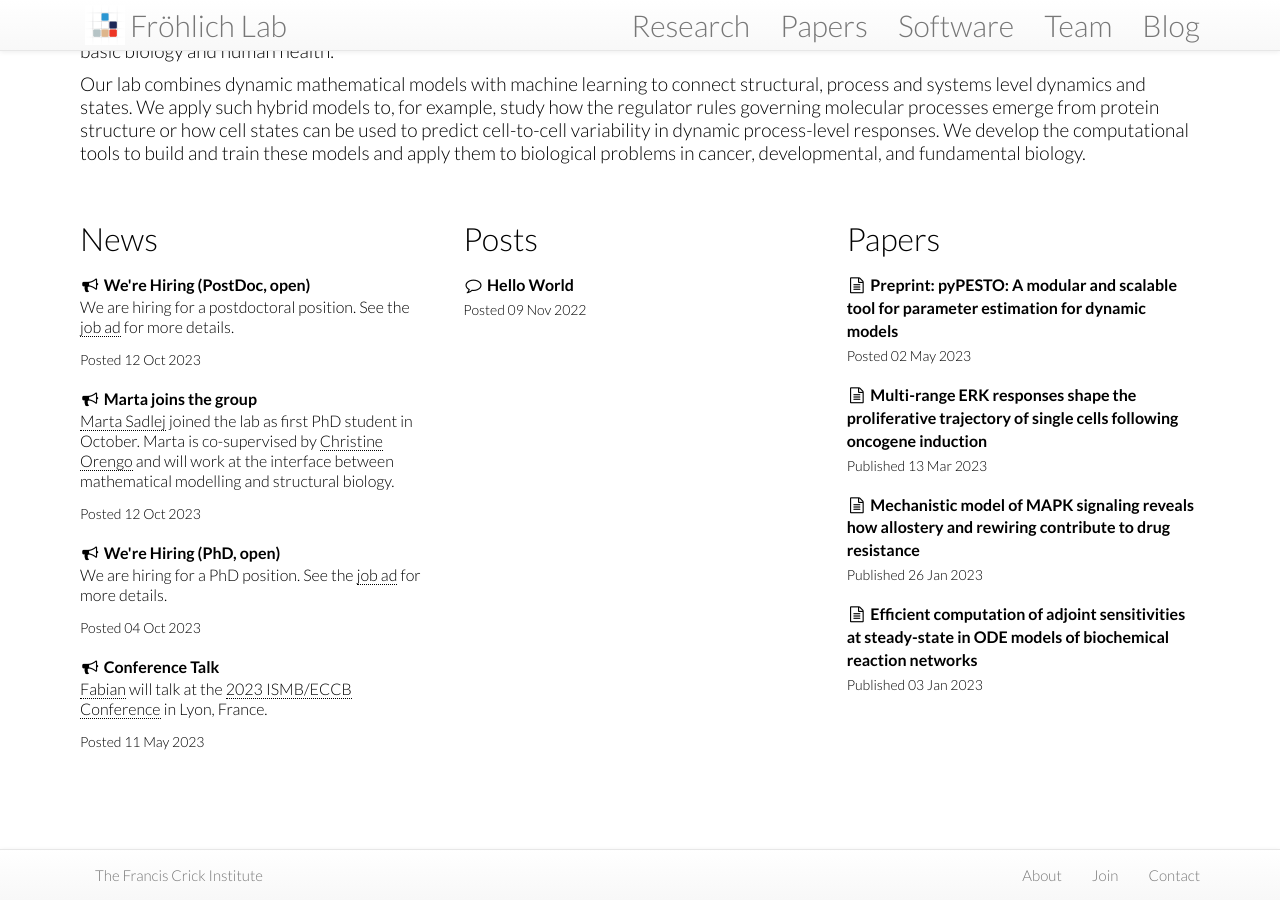
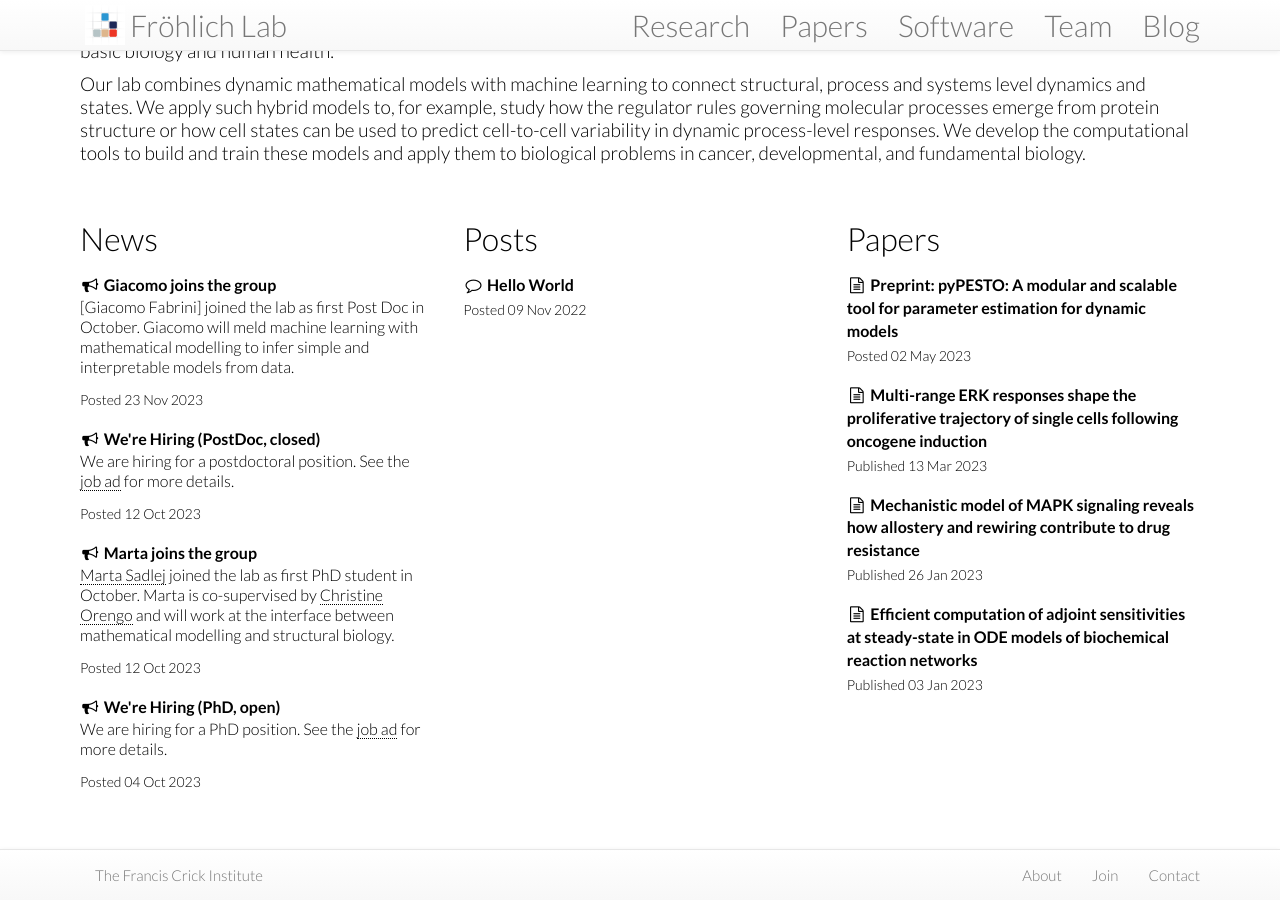
Before and after one commit to frohlich-lab/frohlichlab.github.io, a Jekyll site: the page built from index.html, in a window 1280 px wide and 900 px high, scrolled down 649 px. Built offline with Jekyll 4.4.1, drawn with Linux system fonts in a browser that asks for light colours; nearby versions of some CDN libraries.

Commit message:
add Giacomo

```diff
--- a/news/_posts/2023-10-12-postdoc-hiring.md
+++ b/news/_posts/2023-10-12-postdoc-hiring.md
@@ -1,6 +1,6 @@
 ---
 layout: post
-title: We're Hiring (PostDoc, open)
+title: We're Hiring (PostDoc, closed)
 tags:
   - recruitment
 ---
--- /dev/null
+++ b/news/_posts/2023-11-23-giacomo joins.md
@@ -0,0 +1,9 @@
+---
+layout: post
+title: Giacomo joins the group
+tags:
+  - labmembers
+---
+[Giacomo Fabrini] joined the lab as first Post Doc in October. Giacomo will meld machine learning with mathematical modelling to infer simple and interpretable models from data.
+
+[Marta Sadlej]: {% post_url team/2023-10-18-Giacomo %}
```
